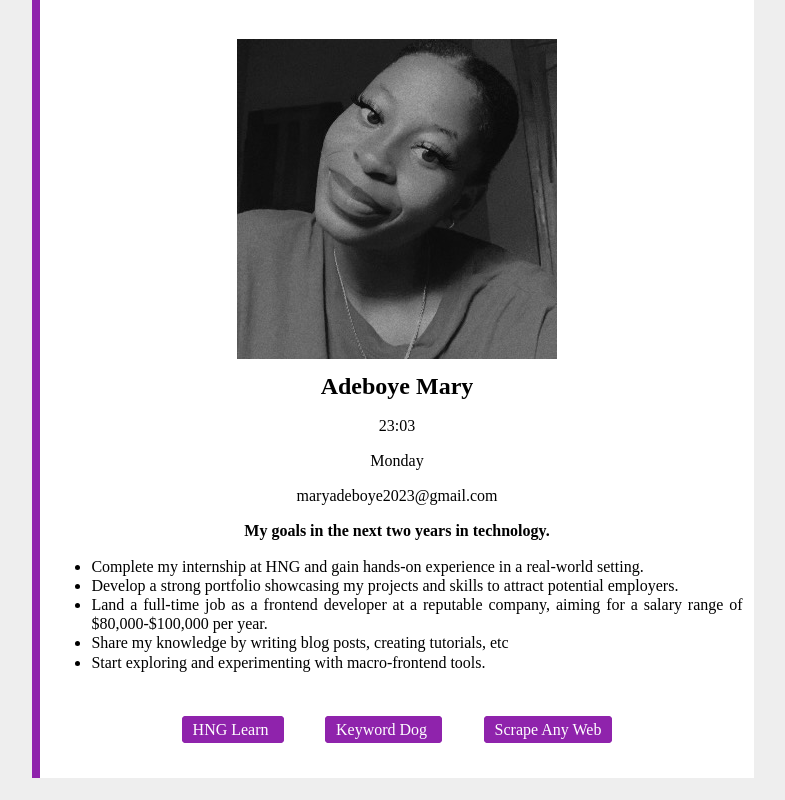
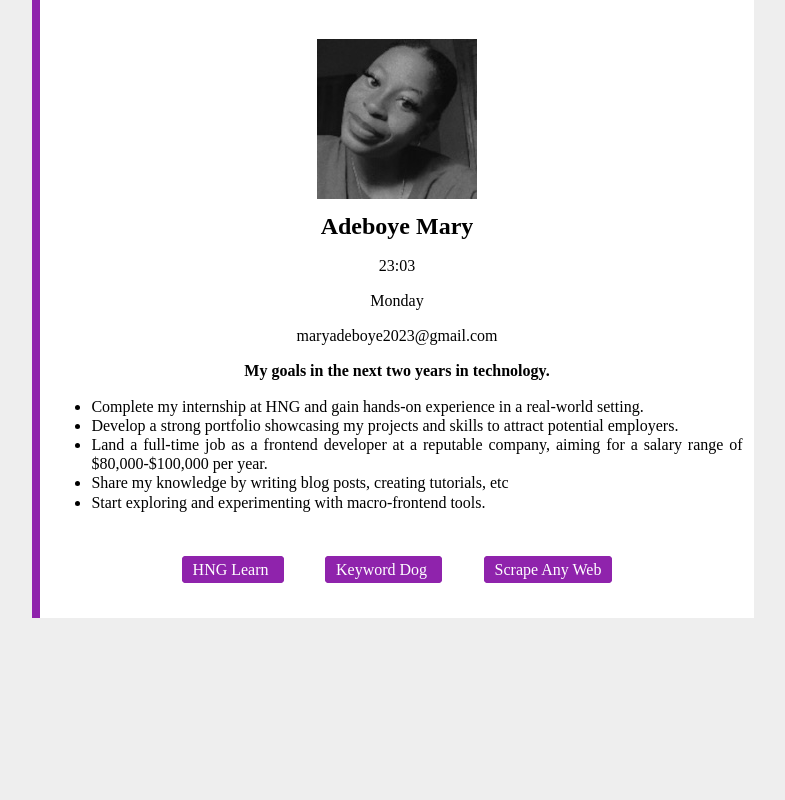
Before and after one commit to adeboyeMary/Stage-One-Task, a plain HTML site: page index.html in a window 1280 px wide. Shown: the whole page, without its empty margins (247-1032 px from the left). Drawn offline with Linux system fonts and the light colour scheme.

Commit message:
Changed picture and edit image path

```diff
--- a/index.html
+++ b/index.html
@@ -9,7 +9,7 @@
 <body>
     <div id="cardContainer">
         <header>
-            <img data-testid="slackProfilePicture" src="/Mae1.JPG" alt="maryAdeboye" id="myPic">
+            <img data-testid="slackProfilePicture" src="Mae2.jpeg" alt="maryAdeboye" id="myPic">
         </header>
 
         <main>
```
